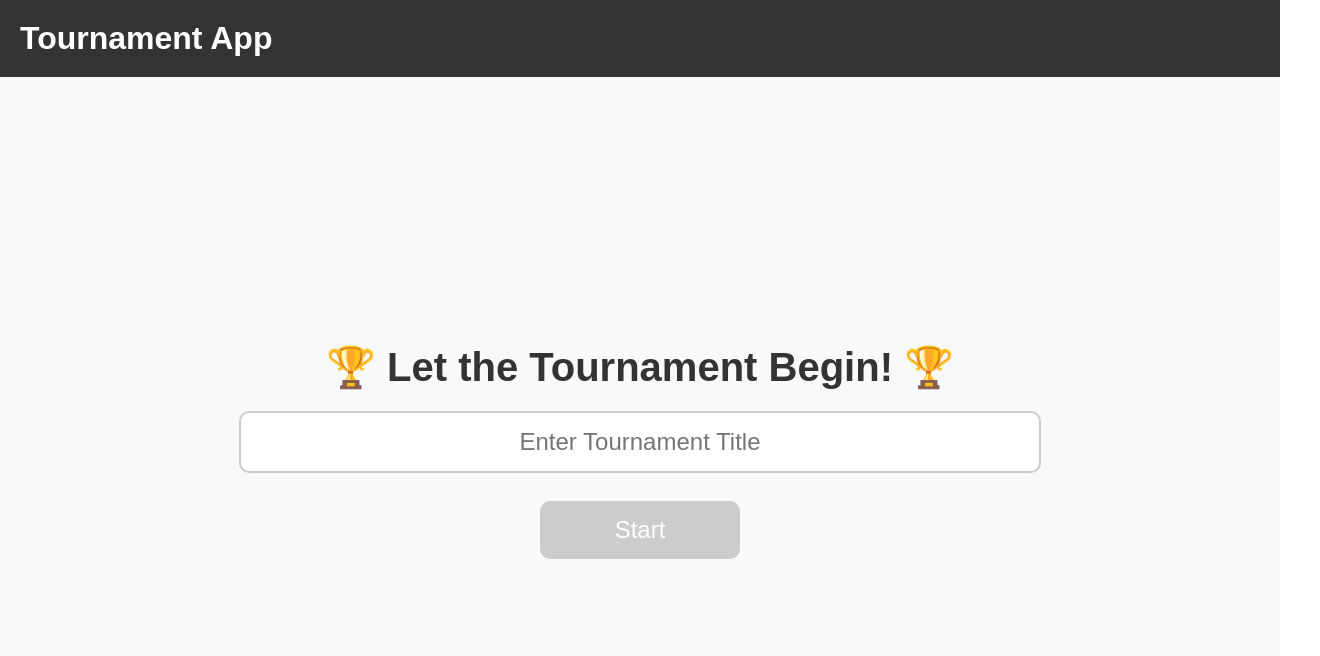
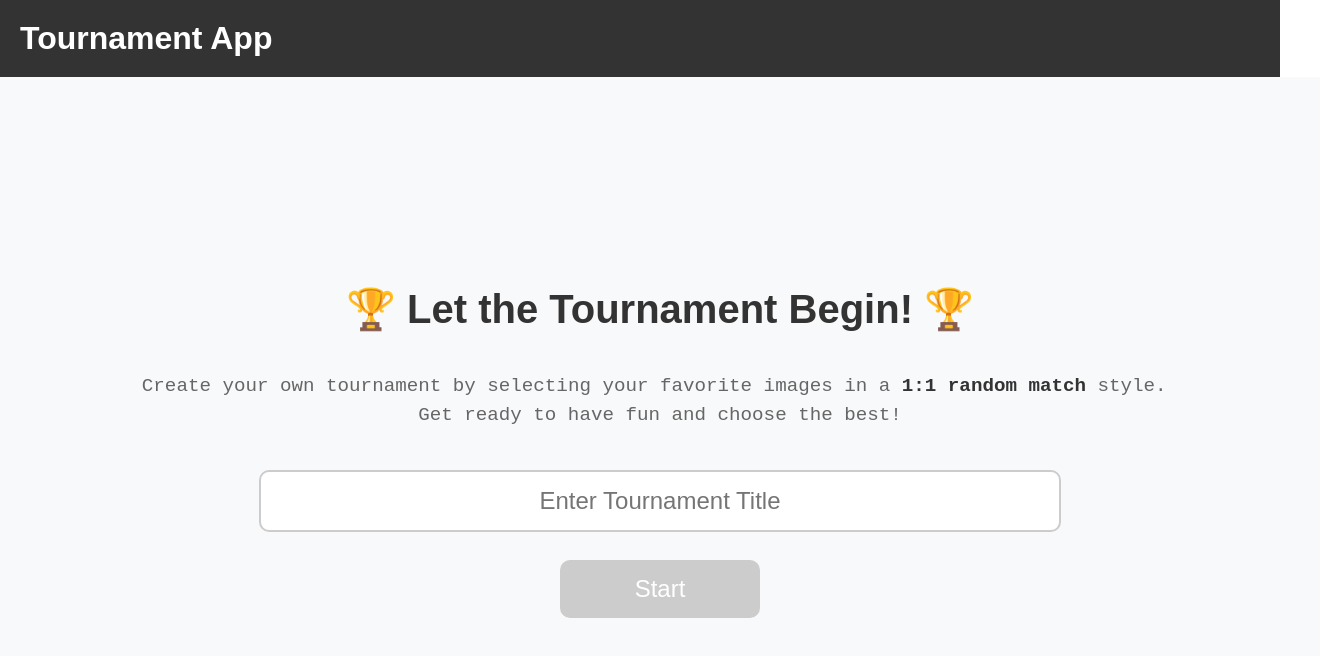
Before and after one commit to MJZ-Templates/tournament-app, a React (Vite) app: page / in a window 1280 px wide. Shown: the top 656 px of the page, 1320 px wide, since content can reach past the window. Built offline with nearby package versions, Linux system fonts and the light colour scheme.

Commit message:
feat: 홈 화면에 서비스 설명글 추가

```diff
--- a/src/pages/HomePage.jsx
+++ b/src/pages/HomePage.jsx
@@ -11,6 +11,7 @@ const Container = styled.div`
   height: 100vh;
   width: 100%;
   background-color: #f8f9fa;
+  padding: 20px;
 `;
 
 const Title = styled.h1`
@@ -19,6 +20,26 @@ const Title = styled.h1`
   margin-bottom: 20px;
   color: #333;
   text-align: center;
+`;
+
+const Description = styled.pre`
+  font-size: 1.2rem;
+  color: #666;
+  text-align: center;
+  margin-bottom: 40px;
+  line-height: 1.5;
+
+  span {
+    font-weight: bold;
+    color: #333;
+  }
+`;
+
+const Image = styled.img`
+  width: 100%;
+  max-width: 400px;
+  height: auto;
+  margin-bottom: 20px;
 `;
 
 const TitleInput = styled.input`
@@ -82,6 +103,11 @@ const HomePage = ({ setTournamentTitle }) => {
   return (
     <Container>
       <Title>🏆 Let the Tournament Begin! 🏆</Title>
+      <Description>
+        Create your own tournament by selecting your favorite images in a{" "}
+        <span>1:1 random match</span> style. <br />
+        Get ready to have fun and choose the best!
+      </Description>
       <TitleInput
         type="text"
         value={title}
```
